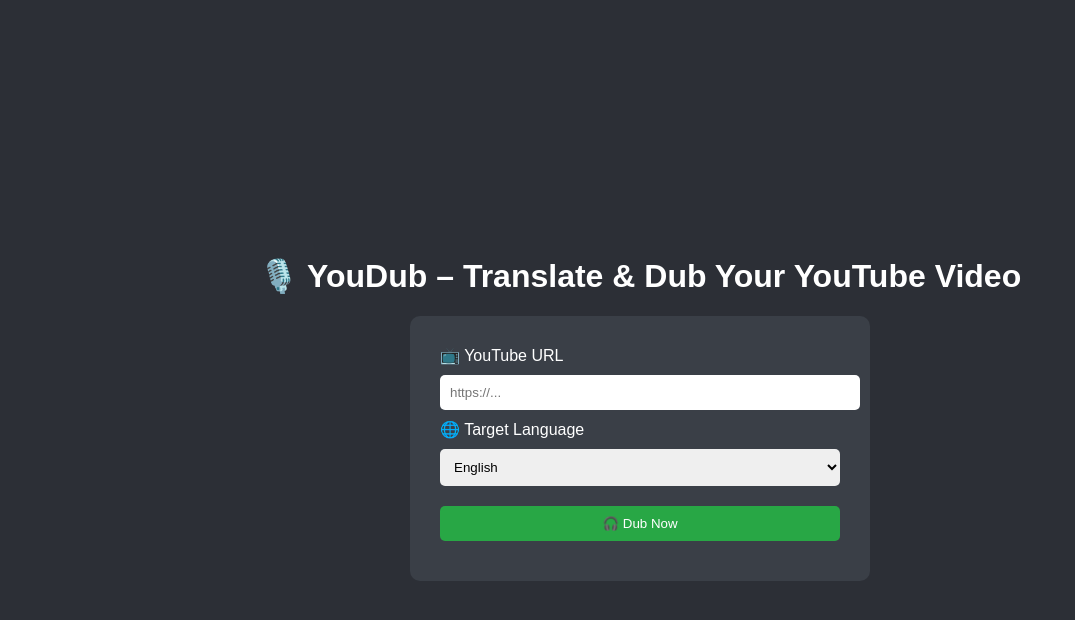
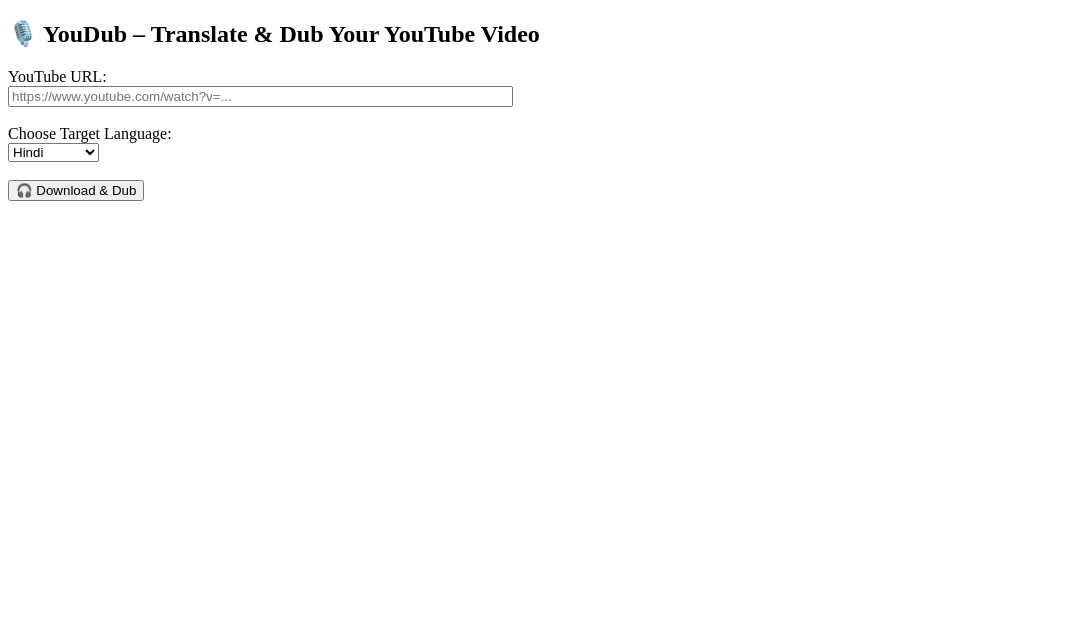
Before and after one commit to Naveen23662/youdub-, a plain HTML site: page templates/index.html in a window 1280 px wide. Shown: the whole page, without its empty margins (0-1075 px from the left). Drawn offline with Linux system fonts and the light colour scheme.

Commit message:
Added all 20 languages to index.html

```diff
--- a/templates/index.html
+++ b/templates/index.html
@@ -1,104 +1,43 @@
 <!DOCTYPE html>
-<html lang="en">
+<html>
 <head>
-  <meta charset="UTF-8">
-  <title>YouDub - Translate & Dub</title>
-  <style>
-    body {
-      background-color: #2c2f36;
-      color: white;
-      font-family: Arial, sans-serif;
-      display: flex;
-      justify-content: center;
-      align-items: center;
-      height: 100vh;
-      flex-direction: column;
-    }
-
-    form {
-      background-color: #3a3f47;
-      padding: 30px;
-      border-radius: 10px;
-      width: 400px;
-    }
-
-    input, select, button {
-      width: 100%;
-      padding: 10px;
-      margin: 10px 0;
-      border-radius: 5px;
-      border: none;
-    }
-
-    button {
-      background-color: #28a745;
-      color: white;
-      cursor: pointer;
-    }
-
-    button:hover {
-      background-color: #218838;
-    }
-
-    #loading {
-      display: none;
-      margin-top: 20px;
-      text-align: center;
-    }
-
-    .spinner {
-      margin: auto;
-      border: 4px solid #f3f3f3;
-      border-top: 4px solid #ffc107;
-      border-radius: 50%;
-      width: 30px;
-      height: 30px;
-      animation: spin 1s linear infinite;
-    }
-
-    @keyframes spin {
-      0%   { transform: rotate(0deg); }
-      100% { transform: rotate(360deg); }
-    }
-
-    .loading-text {
-      margin-top: 10px;
-      color: yellow;
-    }
-  </style>
+  <title>YouDub – Translate & Dub Your YouTube Video</title>
 </head>
 <body>
-  <h1>🎙️ YouDub – Translate & Dub Your YouTube Video</h1>
+  <h2>🎙️ YouDub – Translate & Dub Your YouTube Video</h2>
 
-  <form method="POST" onsubmit="showLoading()">
-    <label for="url">📺 YouTube URL</label>
-    <input type="text" name="url" id="url" placeholder="https://..." required>
+  <form method="POST" action="/download_and_dub">
+    <label>YouTube URL:</label><br>
+    <input type="text" name="url" placeholder="https://www.youtube.com/watch?v=..." size="60" required><br><br>
 
-    <label for="language">🌐 Target Language</label>
-    <select name="language" id="language" required>
-      <option value="english">English</option>
-      <option value="telugu">Telugu</option>
-      <option value="hindi">Hindi</option>
-      <option value="tamil">Tamil</option>
-      <option value="kannada">Kannada</option>
-      <option value="marathi">Marathi</option>
-      <option value="bengali">Bengali</option>
-      <option value="gujarati">Gujarati</option>
-      <option value="malayalam">Malayalam</option>
-    </select>
+    <label>Choose Target Language:</label><br>
+    <select name="language" required>
+      <!-- 10 Indian Languages -->
+      <option value="hi">Hindi</option>
+      <option value="te">Telugu</option>
+      <option value="ta">Tamil</option>
+      <option value="kn">Kannada</option>
+      <option value="ml">Malayalam</option>
+      <option value="mr">Marathi</option>
+      <option value="gu">Gujarati</option>
+      <option value="pa">Punjabi</option>
+      <option value="bn">Bengali</option>
+      <option value="ur">Urdu</option>
 
-    <button type="submit">🎧 Dub Now</button>
+      <!-- 10 International Languages -->
+      <option value="en">English</option>
+      <option value="fr">French</option>
+      <option value="es">Spanish</option>
+      <option value="de">German</option>
+      <option value="it">Italian</option>
+      <option value="ja">Japanese</option>
+      <option value="ko">Korean</option>
+      <option value="ru">Russian</option>
+      <option value="zh">Chinese</option>
+      <option value="pt">Portuguese</option>
+    </select><br><br>
 
-    <div id="loading">
-      <div class="spinner"></div>
-      <div class="loading-text">⏳ Processing… Please wait</div>
-    </div>
+    <button type="submit">🎧 Download & Dub</button>
   </form>
-
-  <script>
-    function showLoading() {
-      document.getElementById("loading").style.display = "block";
-    }
-  </script>
 </body>
 </html>
```
